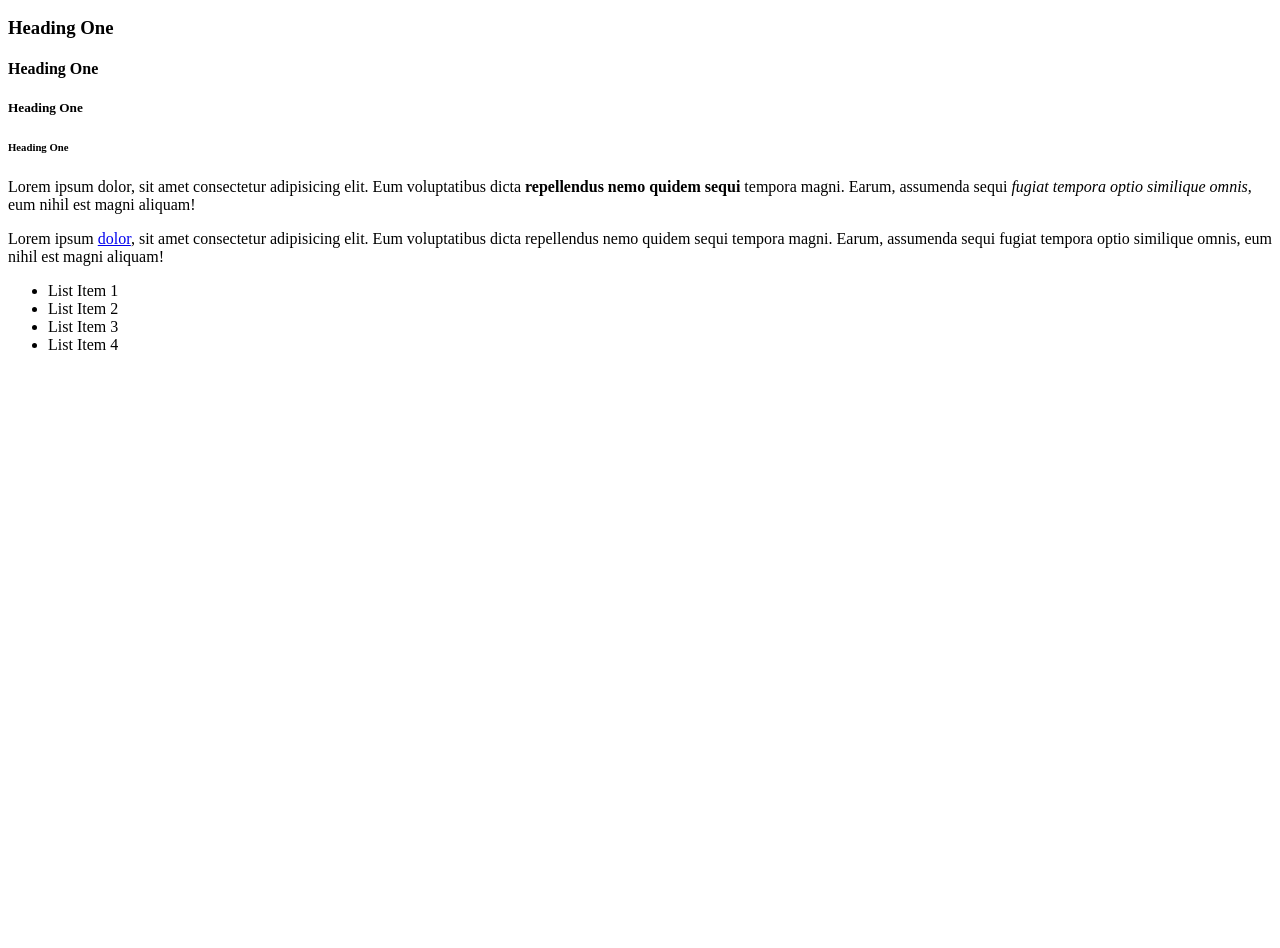
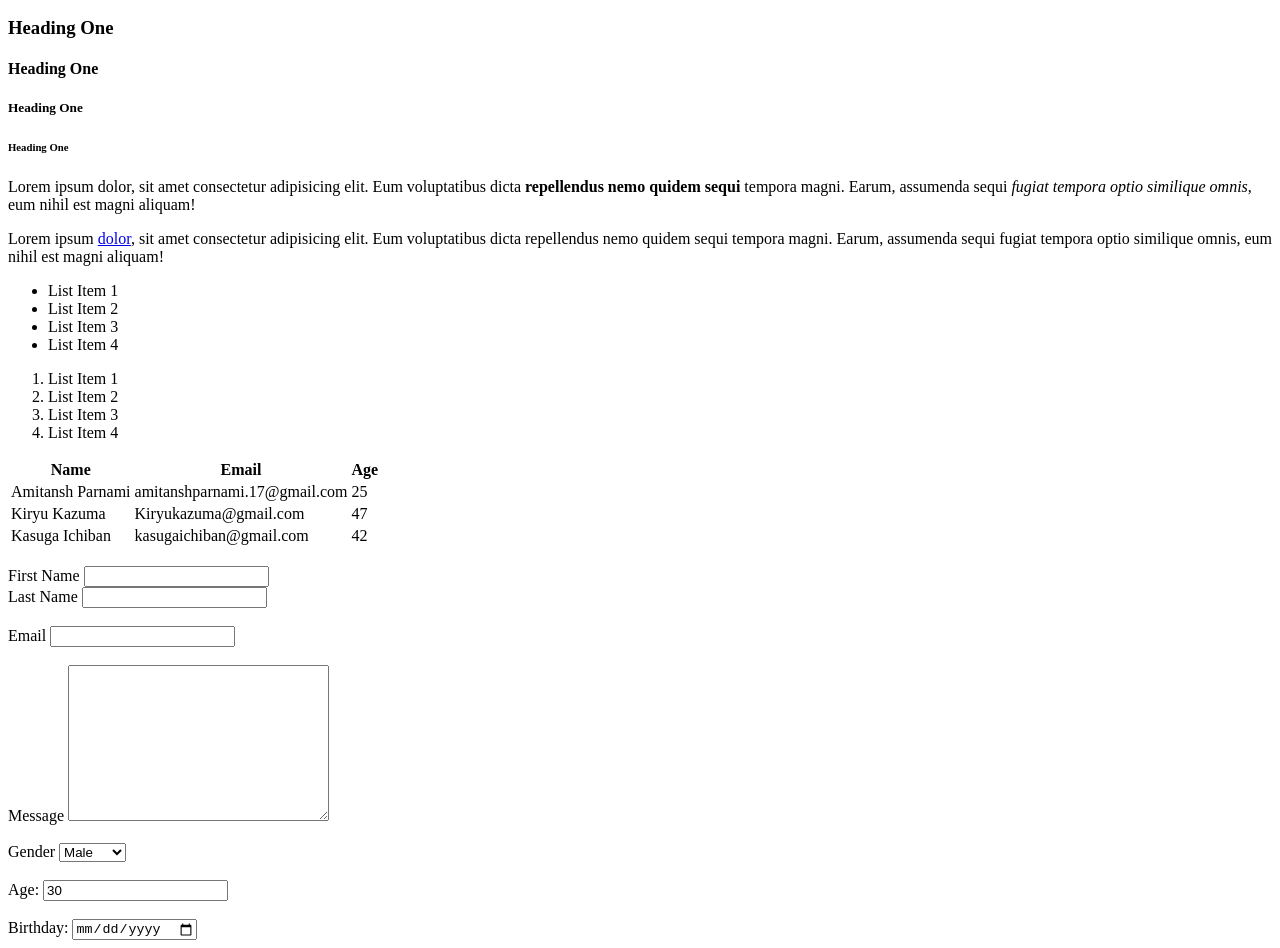
Before and after one commit to Amitansh-P/demo-repo, a plain HTML site: page index.html in a window 1280 px wide. Shown: the part 110-1058 px from the top of the page. Before the commit the page ends 800 px from the top, so only its background shows below. Drawn offline with Linux system fonts and the light colour scheme.

Commit message:
updated index.html

```diff
--- a/index.html
+++ b/index.html
@@ -33,6 +33,84 @@
         <li>List Item 4</li>
     </ul>
 
+    <ol>
+        <li>List Item 1</li>
+        <li>List Item 2</li>
+        <li>List Item 3</li>
+        <li>List Item 4</li>
+    </ol>
+
+    <!--Table-->
+    <table>
+        <thead>
+            <tr>
+                <th>Name</th>
+                <th>Email</th>
+                <th>Age</th>
+            </tr>
+        </thead>
+        <tbody>
+            <tr>
+                <td>Amitansh Parnami</td>
+                <td>amitanshparnami.17@gmail.com</td>
+                <td>25</td>
+            </tr>
+            <tr>
+                <td>Kiryu Kazuma</td>
+                <td>Kiryukazuma@gmail.com</td>
+                <td>47</td>
+            </tr>
+            <tr>
+                <td>Kasuga Ichiban</td>
+                <td>kasugaichiban@gmail.com</td>
+                <td>42</td>
+            </tr>
+        </tbody>
+    </table>
+
+    <br>
+    <!--Forms-->
+
+    <form action="process.php" method="post">
+        <div>
+            <label for="fNname">First Name</label>
+            <input type="text" name="first-name">
+        </div>
+        <div>
+            <label for="lName">Last Name</label>
+            <input type="text" name="last-name">
+        </div>
+        <br>
+        <div>
+            <label for="eMail">Email</label>
+            <input type="email" name="email">
+        </div>
+        <br>
+        <div>
+            <label for="text-area">Message</label>
+            <textarea name="message" id="message" cols="30" rows="10"></textarea>
+        </div>
+        <br>
+        <div>
+            <label for="gender">Gender</label>
+            <select name="gender" id="gender">
+                <option value="male">Male</option>
+                <option value="female">Female</option>
+            </select>
+        </div>
+        <br>
+        <div>
+            <label for="Age">Age:</label>
+            <input type="number" name="age" value="30">
+        </div>
+        <br>
+        <div>
+            <label for="Birthday">Birthday:</label>
+            <input type="date" name="birthday">
+        </div>
+    </form>
+
+
 
 </body>
 </html>
```
